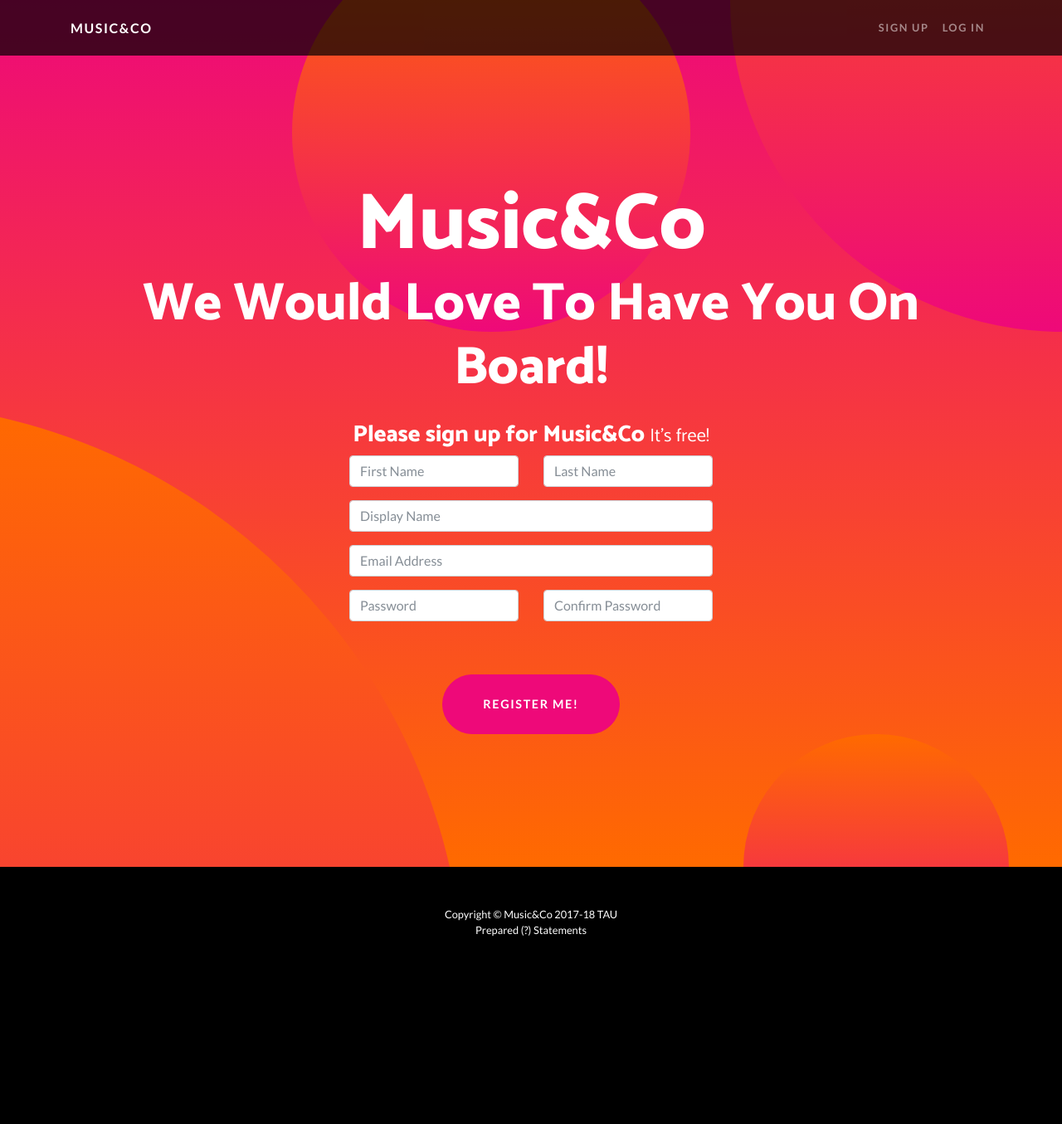
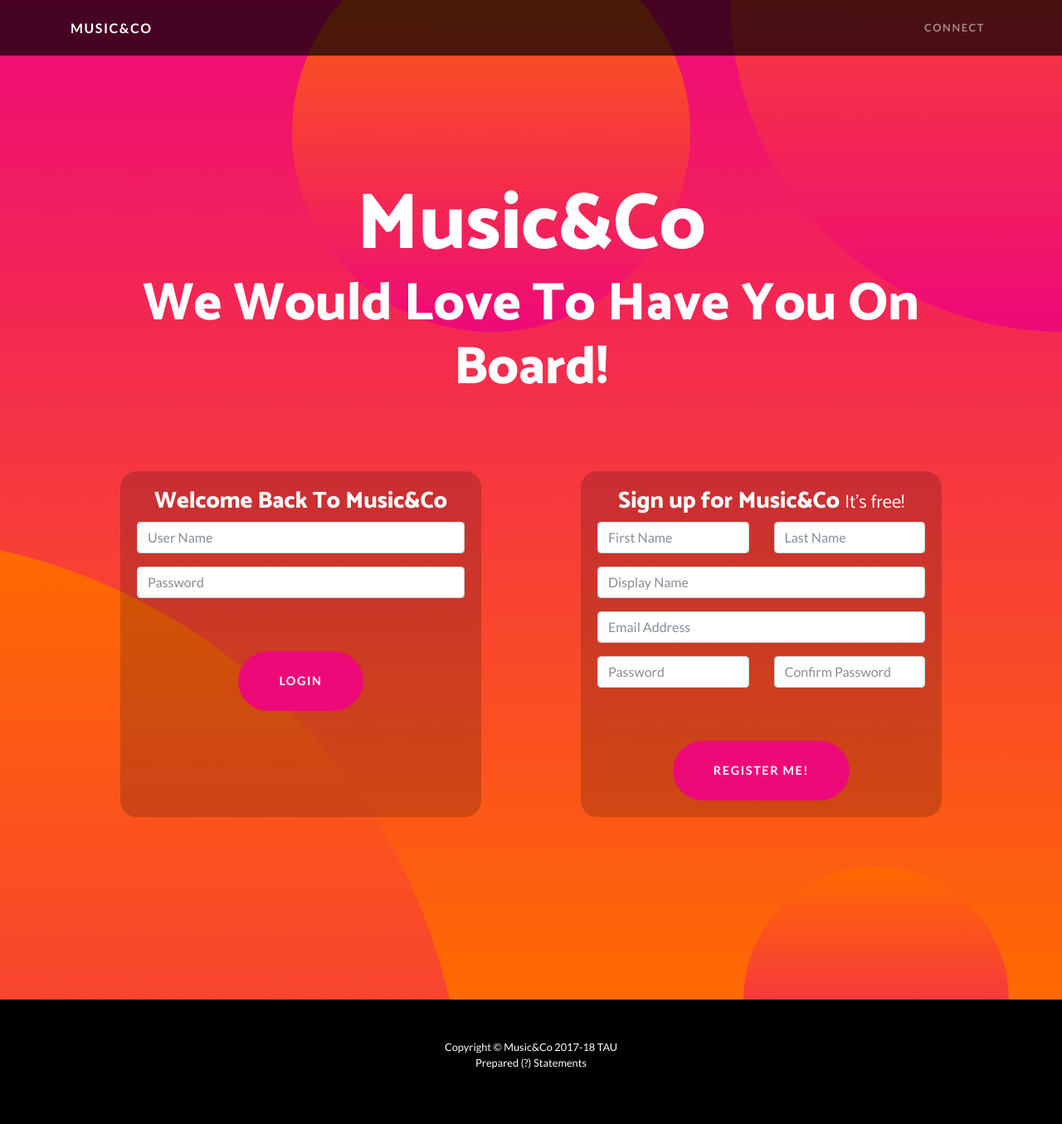
Before and after one commit to nightcrawler6/py-so-index, a Django app: page /musico_register in a window 1280 px wide. Shown: the whole page at 83% size. Before the commit the page ends 1129 px from the top, so only its background shows below. Run offline with Django 3.2, Linux system fonts and the light colour scheme; some libraries are stand-ins or nearby versions.

Commit message:
redesigned the login and sign up gui need to attach it to function

```diff
--- a/delta/static/css/custom.css
+++ b/delta/static/css/custom.css
@@ -2,11 +2,11 @@
     color: #c52630;
 }
 
-#second_view{
+#second_view {
     color: #386d8d;
 }
 
-#third_view{
+#third_view {
     color: #d43e86;
 }
 
@@ -14,14 +14,91 @@ a:hover {
     text-decoration: none;
 }
 
-#first_view:hover{
+#first_view:hover {
     color: #770b12;
 }
 
-#second_view:hover{
+#second_view:hover {
     color: #0e5986;
 }
 
-#third_view:hover{
+#third_view:hover {
     color: #c11769;
 }
+
+#login-dp {
+    min-width: 250px;
+    padding: 14px 14px 0;
+    overflow: hidden;
+    background-color: rgba(255, 255, 255, .8);
+}
+
+#login-dp .help-block {
+    font-size: 12px
+}
+
+#login-dp .bottom {
+    background-color: rgba(255, 255, 255, .8);
+    border-top: 1px solid #ddd;
+    clear: both;
+    padding: 14px;
+}
+
+#login-dp .social-buttons {
+    margin: 12px 0
+}
+
+#login-dp .social-buttons a {
+    width: 49%;
+}
+
+#login-dp .form-group {
+    margin-bottom: 10px;
+}
+
+.btn-fb {
+    color: #fff;
+    background-color: #3b5998;
+}
+
+.btn-fb:hover {
+    color: #fff;
+    background-color: #496ebc
+}
+
+.btn-tw {
+    color: #fff;
+    background-color: #55acee;
+}
+
+.btn-tw:hover {
+    color: #fff;
+    background-color: #59b5fa;
+}
+
+@media (max-width: 768px) {
+    #login-dp {
+        background-color: inherit;
+        color: #fff;
+    }
+
+    #login-dp .bottom {
+        background-color: inherit;
+        border-top: 0 none;
+    }
+}
+
+.col {
+    padding: 60px;
+}
+
+.overlay {
+    top: 0;
+    left: 0;
+    width: 100%;
+    height: 100%;
+    z-index: 10;
+    background-color: rgba(0, 0, 0, 0.18); /*dim the background*/
+	border-radius: 20px;
+    padding: 20px;
+}
--- a/templates/signup.html
+++ b/templates/signup.html
@@ -1,6 +1,6 @@
-
 <!DOCTYPE html>
-<html lang="en"><head>
+<html lang="en">
+<head>
     {% load staticfiles %}
 
     <meta charset="utf-8">
@@ -15,10 +15,12 @@
 
     <!-- Custom fonts for this template -->
     <link href="https://fonts.googleapis.com/css?family=Catamaran:100,200,300,400,500,600,700,800,900" rel="stylesheet">
-    <link href="https://fonts.googleapis.com/css?family=Lato:100,100i,300,300i,400,400i,700,700i,900,900i" rel="stylesheet">
+    <link href="https://fonts.googleapis.com/css?family=Lato:100,100i,300,300i,400,400i,700,700i,900,900i"
+          rel="stylesheet">
 
     <!-- Custom styles for this template -->
     <link href="{% static 'css/one-page-wonder.min.css' %}" rel="stylesheet">
+    <link href="{% static 'css/custom.css' %}" rel="stylesheet">
 
 </head>
 
@@ -28,16 +30,14 @@
 <nav class="navbar navbar-expand-lg navbar-dark navbar-custom fixed-top">
     <div class="container">
         <a class="navbar-brand" href="musico">Music&amp;Co</a>
-        <button class="navbar-toggler" type="button" data-toggle="collapse" data-target="#navbarResponsive" aria-controls="navbarResponsive" aria-expanded="false" aria-label="Toggle navigation">
+        <button class="navbar-toggler" type="button" data-toggle="collapse" data-target="#navbarResponsive"
+                aria-controls="navbarResponsive" aria-expanded="false" aria-label="Toggle navigation">
             <span class="navbar-toggler-icon"></span>
         </button>
         <div class="collapse navbar-collapse" id="navbarResponsive">
             <ul class="navbar-nav ml-auto">
                 <li class="nav-item">
-              <a class="nav-link" href="/musico_register">Sign Up</a>
-            </li>
-            <li class="nav-item">
-              <a class="nav-link" href="#">Log In</a>
+                    <a class="nav-link" href="/musico_register">Connect</a>
                 </li>
             </ul>
         </div>
@@ -49,56 +49,105 @@
         <div class="container">
             <h1 class="masthead-heading mb-0">Music&amp;Co</h1>
             <h2 class="masthead-subheading mb-0">We Would Love To Have You On Board!</h2>
-    	<br><div class="container" style="
+            <br>
+            <div class="container" style="
 ">
                 <div class="row centered-form" style="">
                     <div class="" style="
     margin: auto;
 ">
+                        <div class="container">
+                            <div class="row">
+                                <div class="col">
+                                    <div class="overlay">
                                     <div class="panel panel-default">
                                         <div class="panel-heading">
-			    		<h3 class="panel-title">Please sign up for Music&amp;Co <small>It's free!</small></h3>
+                                            <h3 class="panel-title">Welcome Back To Music&Co
+                                            </h3>
+                                        </div>
+                                        <div class="panel-body">
+                                            <form role="form">
+                                                <div class="form-group">
+                                                    <input type="text" name="username" id="username-login"
+                                                           class="form-control input-sm" placeholder="User Name">
+                                                </div>
+
+                                                <div class="form-group">
+                                                    <input type="password" name="password" id="password-login"
+                                                           class="form-control input-sm" placeholder="Password">
+                                                </div>
+
+                                                <input type="submit" value="Login" href="#" style="cursor: pointer"
+                                                       class="btn btn-primary btn-xl rounded-pill mt-5"></input></form>
+                                        </div>
+                                    </div>
+                                    </div>
+                                    </div>
+                                <div class="col">
+                                    <div class="overlay">
+                                    <div class="panel panel-default">
+                                        <div class="panel-heading">
+                                            <h3 class="panel-title">Sign up for Music&amp;Co
+                                                <small>It's free!</small>
+                                            </h3>
                                         </div>
                                         <div class="panel-body">
                                             <form role="form">
                                                 <div class="row">
                                                     <div class="col-xs-6 col-sm-6 col-md-6">
                                                         <div class="form-group">
-			                <input type="text" name="first_name" id="first_name" class="form-control input-sm" placeholder="First Name">
+                                                            <input type="text" name="first_name" id="first_name"
+                                                                   class="form-control input-sm"
+                                                                   placeholder="First Name">
                                                         </div>
                                                     </div>
                                                     <div class="col-xs-6 col-sm-6 col-md-6">
                                                         <div class="form-group">
-			    						<input type="text" name="last_name" id="last_name" class="form-control input-sm" placeholder="Last Name">
+                                                            <input type="text" name="last_name" id="last_name"
+                                                                   class="form-control input-sm"
+                                                                   placeholder="Last Name">
                                                         </div>
                                                     </div>
                                                 </div>
 
                                                 <div class="form-group">
-			    				<input type="text" name="username" id="username" class="form-control input-sm" placeholder="Display Name">
+                                                    <input type="text" name="username" id="username"
+                                                           class="form-control input-sm" placeholder="Display Name">
                                                 </div>
 
                                                 <div class="form-group">
-			    				<input type="email" name="email" id="email" class="form-control input-sm" placeholder="Email Address">
+                                                    <input type="email" name="email" id="email"
+                                                           class="form-control input-sm" placeholder="Email Address">
                                                 </div>
 
                                                 <div class="row">
                                                     <div class="col-xs-6 col-sm-6 col-md-6">
                                                         <div class="form-group">
-			    						<input type="password" name="password" id="password" class="form-control input-sm" placeholder="Password">
+                                                            <input type="password" name="password" id="password"
+                                                                   class="form-control input-sm" placeholder="Password">
                                                         </div>
                                                     </div>
                                                     <div class="col-xs-6 col-sm-6 col-md-6">
                                                         <div class="form-group">
-			    						<input type="password" name="password_confirmation" id="password_confirmation" class="form-control input-sm" placeholder="Confirm Password">
+                                                            <input type="password" name="password_confirmation"
+                                                                   id="password_confirmation"
+                                                                   class="form-control input-sm"
+                                                                   placeholder="Confirm Password">
                                                         </div>
                                                     </div>
                                                 </div>
 
 
+                                                <input type="submit" value="Register Me!" href="#"
+                                                       style="cursor: pointer"
+                                                       class="btn btn-primary btn-xl rounded-pill mt-5"></input></form>
+                                        </div>
+                                    </div>
+                                    </div>
+                                </div>
+                            </div>
+                        </div>
 
-			    		<input type="submit" value="Register Me!" href="#" style="cursor: pointer" class="btn btn-primary btn-xl rounded-pill mt-5"></input></form>
-			    	</div>
                     </div>
                 </div>
             </div>
@@ -116,7 +165,8 @@
 <footer class="py-5 bg-black">
     <div class="container">
         <p class="m-0 text-center text-white small">Copyright © Music&amp;Co 2017-18 TAU</p>
-    <p class="m-0 text-center text-white small">Prepared (?) Statements</p><p>
+        <p class="m-0 text-center text-white small">Prepared (?) Statements</p>
+        <p>
         </p></div>
     <!-- /.container -->
 </footer>
@@ -125,4 +175,5 @@
 <script src="{% static 'js/jquery.min.js' %}"></script>
 <script src="{% static 'js/bootstrap.bundle.min.js' %}"></script>
 
-</body></html>
+</body>
+</html>
```
Also changed, not shown: templates/index.html (+4 -7 lines). Lines whose indentation alone changed are shown as unchanged.
